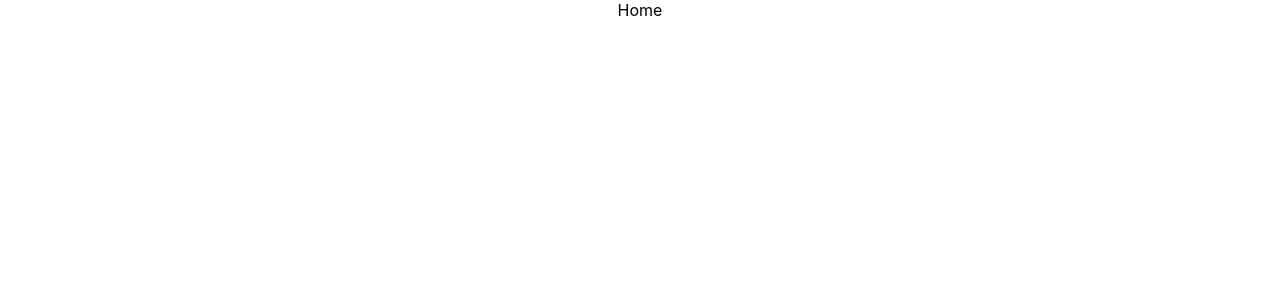
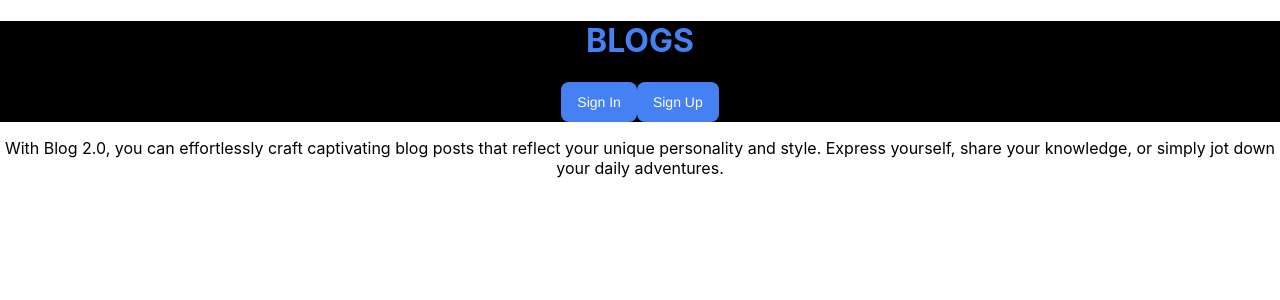
Before and after one commit to yovana-pelayo/Blog2.0, a React (Create React App) app: page / in a window 1280 px wide. Shown: the top 300 px of the page. Built offline with nearby package versions, Linux system fonts and the light colour scheme.

Commit message:
created a header and added a sign in and sign out button with some styling

```diff
--- /dev/null
+++ b/src/Components/Header.css
@@ -0,0 +1,66 @@
+
+
+.header{
+    background-color: black;
+color: #4681f4;
+
+}
+.sign-in {
+    background-color:#4681f4;
+    border-radius: 8px;
+    border-style: none;
+    box-sizing: border-box;
+    color: #FFFFFF;
+    cursor: pointer;
+    display: inline-block;
+    font-family: "Haas Grot Text R Web", "Helvetica Neue", Helvetica, Arial, sans-serif;
+    font-size: 14px;
+    font-weight: 500;
+    height: 40px;
+    line-height: 20px;
+    list-style: none;
+    margin: 0;
+    outline: none;
+    padding: 10px 16px;
+    position: relative;
+    text-align: center;
+    text-decoration: none;
+    transition: color 100ms;
+    vertical-align: baseline;
+    touch-action: manipulation;
+}
+
+.sign-in:hover,
+.sign-in:focus {
+    background-color: #99b7f4;
+}
+
+.sign-up {
+    background-color:#4681f4;
+    border-radius: 8px;
+    border-style: none;
+    box-sizing: border-box;
+    color: #FFFFFF;
+    cursor: pointer;
+    display: inline-block;
+    font-family: "Haas Grot Text R Web", "Helvetica Neue", Helvetica, Arial, sans-serif;
+    font-size: 14px;
+    font-weight: 500;
+    height: 40px;
+    line-height: 20px;
+    list-style: none;
+    margin: 0;
+    outline: none;
+    padding: 10px 16px;
+    position: relative;
+    text-align: center;
+    text-decoration: none;
+    transition: color 100ms;
+    vertical-align: baseline;
+    touch-action: manipulation;
+}
+
+.sign-up:hover,
+.sign-up:focus {
+    background-color: #99b7f4;
+}
--- /dev/null
+++ b/src/Components/Header.jsx
@@ -0,0 +1,22 @@
+
+import './Header.css'
+
+
+function Header () {
+
+    return (
+
+        <div className='header'>
+            <h1>BLOGS</h1>
+            <div className='buttons'>
+            <button className='sign-in' >
+                Sign In
+            </button>
+            <button className='sign-up'>
+                Sign Up
+            </button>
+            </div>
+        </div>
+    )
+}
+export default Header;
--- a/src/View/Home.css
+++ b/src/View/Home.css
@@ -1,4 +1,4 @@
 .home {
-
-    color: black;
+    /* background-color: rgb(235, 155, 232); */
+    /* color: black; */
 }
--- a/src/View/Home.jsx
+++ b/src/View/Home.jsx
@@ -1,12 +1,18 @@
+import Header from "../Components/Header";
 import "./Home.css";
 import React from 'react'
-
 function Home () {
 
 
     return (
 
-        <div className="home"> Home</div>
+<div className="home">
+    <Header/>
+      <div className="about-the-app">
+      <p>With Blog 2.0, you can effortlessly craft captivating blog posts that reflect your unique personality and style. Express yourself, share your knowledge, or simply jot down your daily adventures.</p>
+        </div>
+
+</div>
     )
 }
 export default Home;
--- a/src/index.js
+++ b/src/index.js
@@ -3,6 +3,8 @@ import ReactDOM from 'react-dom/client';
 import './index.css';
 import { BrowserRouter } from 'react-router-dom';
 import App from './App';
+// import "./custom.scss";
+
 
 const root = ReactDOM.createRoot(document.getElementById('root'));
 root.render(
```
